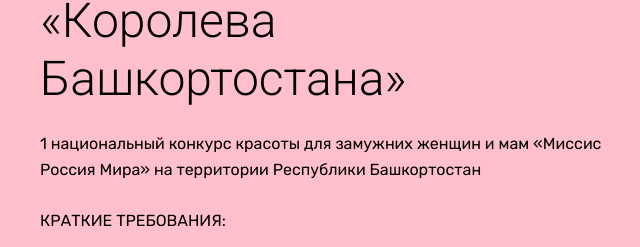
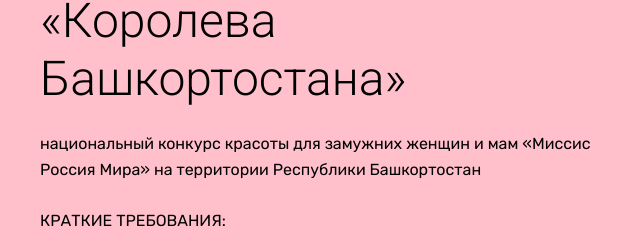
Before and after one commit to radriges26/queen, a plain HTML site: page index.html in a window 1280 px wide. Shown: the part 173-420 px from the top of the page, 45-685 px from the left. Drawn offline with Linux system fonts and the light colour scheme; a script that the page names is missing; files whose address does not match are found by name.

Commit message:
update file

```diff
--- a/index.html
+++ b/index.html
@@ -85,7 +85,7 @@
 
                 <div class="mbr-section-text mbr-black">
                     <p class="mbr-text mbr-fonts-style display-7">
-1 национальный конкурс красоты для замужних женщин и мам «Миссис Россия Мира» на территории Республики Башкортостан
+национальный конкурс красоты для замужних женщин и мам «Миссис Россия Мира» на территории Республики Башкортостан
 
 <br><br>КРАТКИЕ ТРЕБОВАНИЯ:
 <ul>
```
